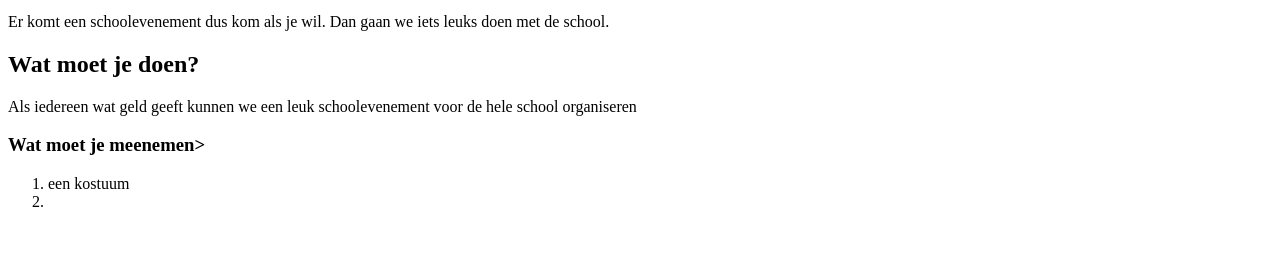
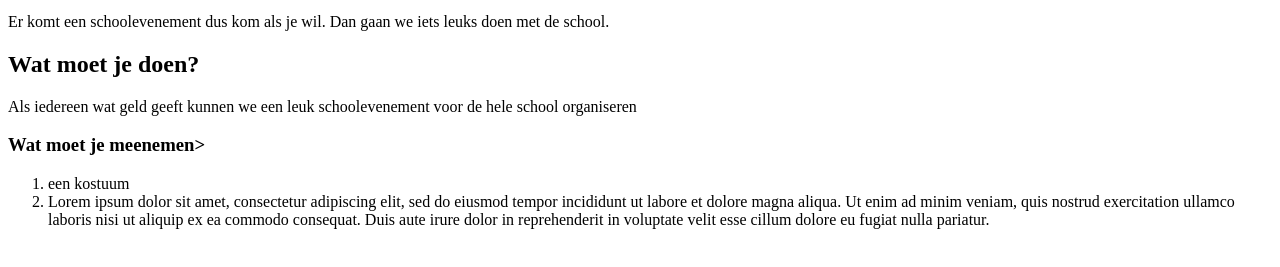
Before and after one commit to pumpkinpimmah/weekopdracht-2, a plain HTML site: page index.html in a window 1280 px wide. Shown: the part 101-368 px from the top of the page. Drawn offline with Linux system fonts and the light colour scheme.

Commit message:
WebLab Run 27-11-2026 11:38:56 (UTC+01:00)

```diff
--- a/index.html
+++ b/index.html
@@ -11,7 +11,7 @@
 </body>
   <p> Er komt een schoolevenement dus kom als je wil. Dan gaan we iets leuks doen met de school.</p>
 
-<html/>
+</html>
 <h2>
   <strong> Wat moet je doen? </strong> </h2>
   <p> Als iedereen wat geld geeft kunnen we een leuk schoolevenement voor de hele school organiseren</p>
@@ -19,4 +19,5 @@
 <h3> Wat moet je meenemen></h3>
  <ol>
   <li> een kostuum </li>
-    <li>
+    <li>Lorem ipsum dolor sit amet, consectetur adipiscing elit, sed do eiusmod tempor incididunt ut labore et dolore magna aliqua. Ut enim ad minim veniam, quis nostrud exercitation ullamco laboris nisi ut aliquip ex ea commodo consequat. Duis aute irure dolor in reprehenderit in voluptate velit esse cillum dolore eu fugiat nulla pariatur.</li>
+</ol>
```
Also changed, not shown: 1 other file.
